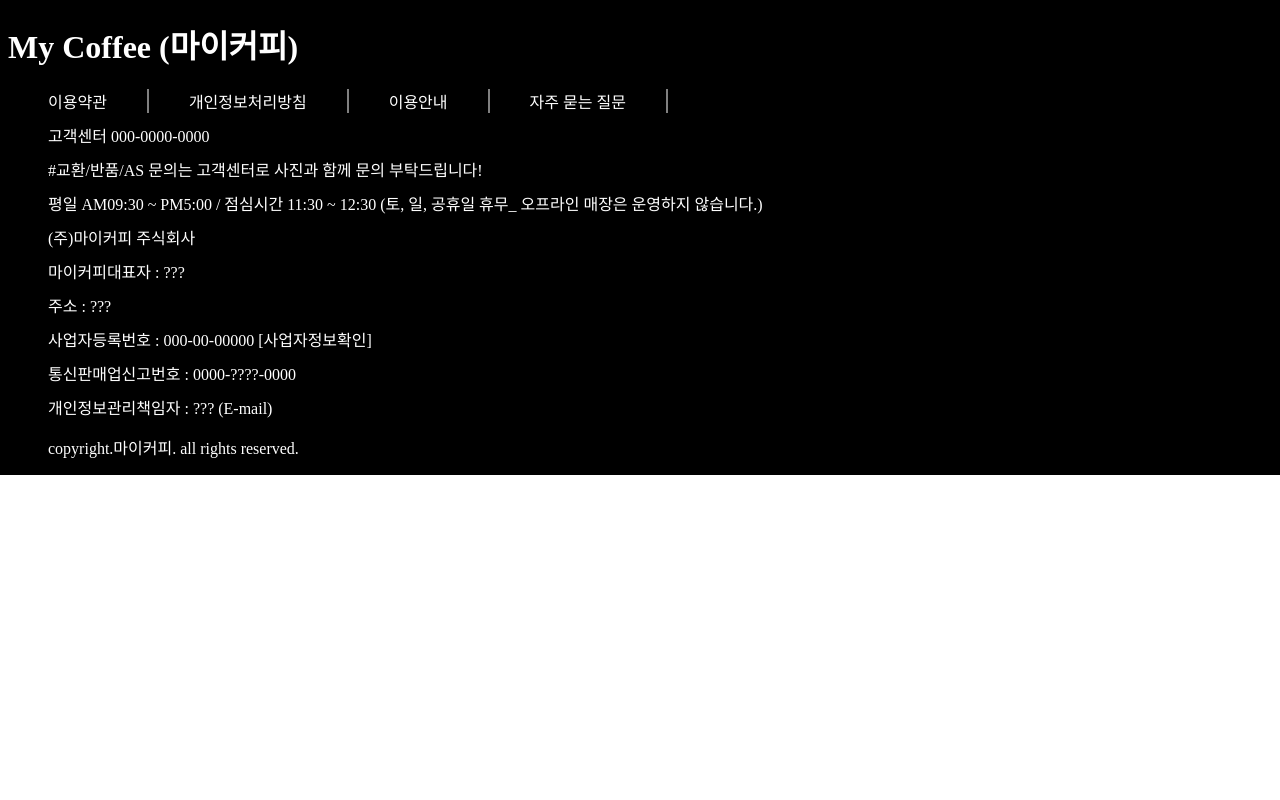
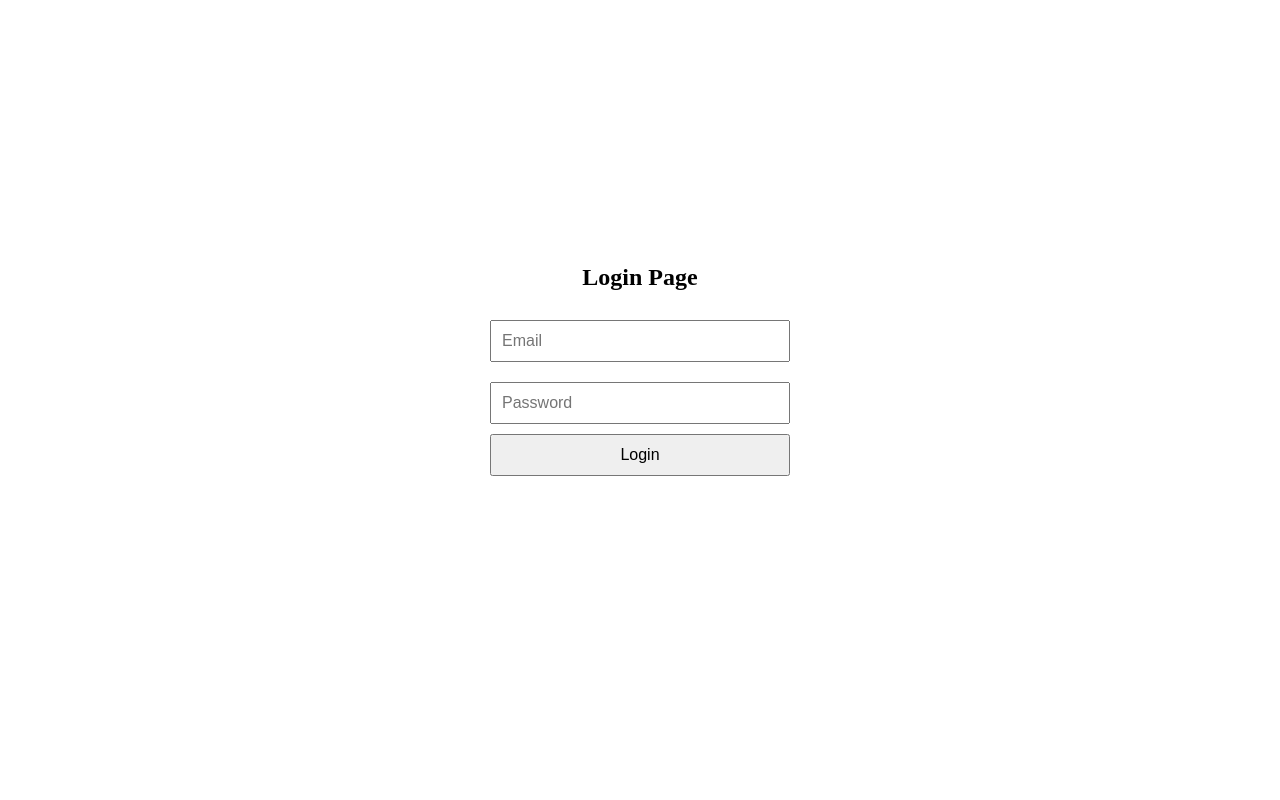
Before and after one commit to Eclipse-K/mycoffee, a React (Create React App) app: page /Login in a window 1280 px wide. Shown: the top 800 px of the page. Built offline with nearby package versions, Linux system fonts and the light colour scheme; a web font is replaced by a local one.

Commit message:
Add LoginForm

```diff
--- a/package.json
+++ b/package.json
@@ -3,6 +3,7 @@
   "version": "0.1.0",
   "private": true,
   "dependencies": {
+    "@react-oauth/google": "^0.12.1",
     "@testing-library/jest-dom": "^5.17.0",
     "@testing-library/react": "^13.4.0",
     "@testing-library/user-event": "^13.5.0",
--- a/public/index.html
+++ b/public/index.html
@@ -9,5 +9,7 @@
   </head>
   <body>
     <div id="root"></div>
+    <!-- public/index.html 파일에 Kakao SDK 스크립트 추가 -->
+    <script src="https://developers.kakao.com/sdk/js/kakao.min.js"></script>
   </body>
 </html>
--- a/src/App.js
+++ b/src/App.js
@@ -7,6 +7,7 @@
 import HandDrip from "./Components/HandDrip";
 import Products from "./Components/Products";
 import SignupForm from "./Components/SignupForm";
+import LoginForm from "./Components/LoginForm";
 
 function App() {
   return (
@@ -18,6 +19,7 @@
         <Route path="/HandDrip" element={<HandDrip />} />
         <Route path="/Products" element={<Products />} />
         <Route path="/SignupForm" element={<SignupForm />} />
+        <Route path="/Login" element={<LoginForm />} />
       </Routes>
 
       <Footer />
--- /dev/null
+++ b/src/Components/LoginForm.js
@@ -0,0 +1,55 @@
+// src/Login.js
+import React from "react";
+import { GoogleOAuthProvider, GoogleLogin } from "@react-oauth/google";
+
+const responseGoogle = (response) => {
+  console.log(response);
+};
+
+const Login = () => {
+  return (
+    <GoogleOAuthProvider clientId="YOUR_GOOGLE_CLIENT_ID">
+      <div
+        style={{
+          display: "flex",
+          flexDirection: "column",
+          alignItems: "center",
+          justifyContent: "center",
+          height: "100vh",
+        }}
+      >
+        <h2>Login Page</h2>
+        <form
+          style={{ display: "flex", flexDirection: "column", width: "300px" }}
+        >
+          <input
+            type="email"
+            placeholder="Email"
+            style={{ margin: "10px 0", padding: "10px", fontSize: "16px" }}
+          />
+          <input
+            type="password"
+            placeholder="Password"
+            style={{ margin: "10px 0", padding: "10px", fontSize: "16px" }}
+          />
+          <button
+            type="submit"
+            style={{ padding: "10px", fontSize: "16px", cursor: "pointer" }}
+          >
+            Login
+          </button>
+        </form>
+        <div style={{ margin: "20px 0" }}>
+          <GoogleLogin
+            onSuccess={responseGoogle}
+            onError={() => {
+              console.log("Login Failed");
+            }}
+          />
+        </div>
+      </div>
+    </GoogleOAuthProvider>
+  );
+};
+
+export default Login;
--- a/src/Components/NaviBar.css
+++ b/src/Components/NaviBar.css
@@ -28,7 +28,7 @@
   cursor: pointer;
 }
 
-.nav-login {
+.nav-guest {
   display: flex;
   justify-content: space-evenly;
   list-style-type: none;
@@ -37,6 +37,7 @@
   margin: 0;
 }
 
+.nav-login,
 .nav-sign {
   text-decoration: none;
   color: black;
--- a/src/Components/NaviBar.js
+++ b/src/Components/NaviBar.js
@@ -12,8 +12,10 @@
             <StyledLogo src={Logo} alt="Logo" />
           </Link>
 
-          <ul className="nav-login">
-            <li>로그인</li>
+          <ul className="nav-guest">
+            <Link className="nav-login" to="/Login">
+              <li>로그인</li>
+            </Link>
             <Link className="nav-sign" to="/SignupForm">
               <li>회원가입</li>
             </Link>
--- a/src/Components/SignupForm.css
+++ b/src/Components/SignupForm.css
@@ -95,11 +95,11 @@
   display: flex;
   justify-content: center;
   align-items: center;
-  width: 300px;
+  width: 320px;
 }
 
 .Sign-submit button {
-  width: 312.5px;
+  width: 100%;
   height: 40px;
   margin-top: 20px;
   background-color: #21a1f1;
```
Also changed, not shown: 1 other file (tests, documents, lock files or other folders).
